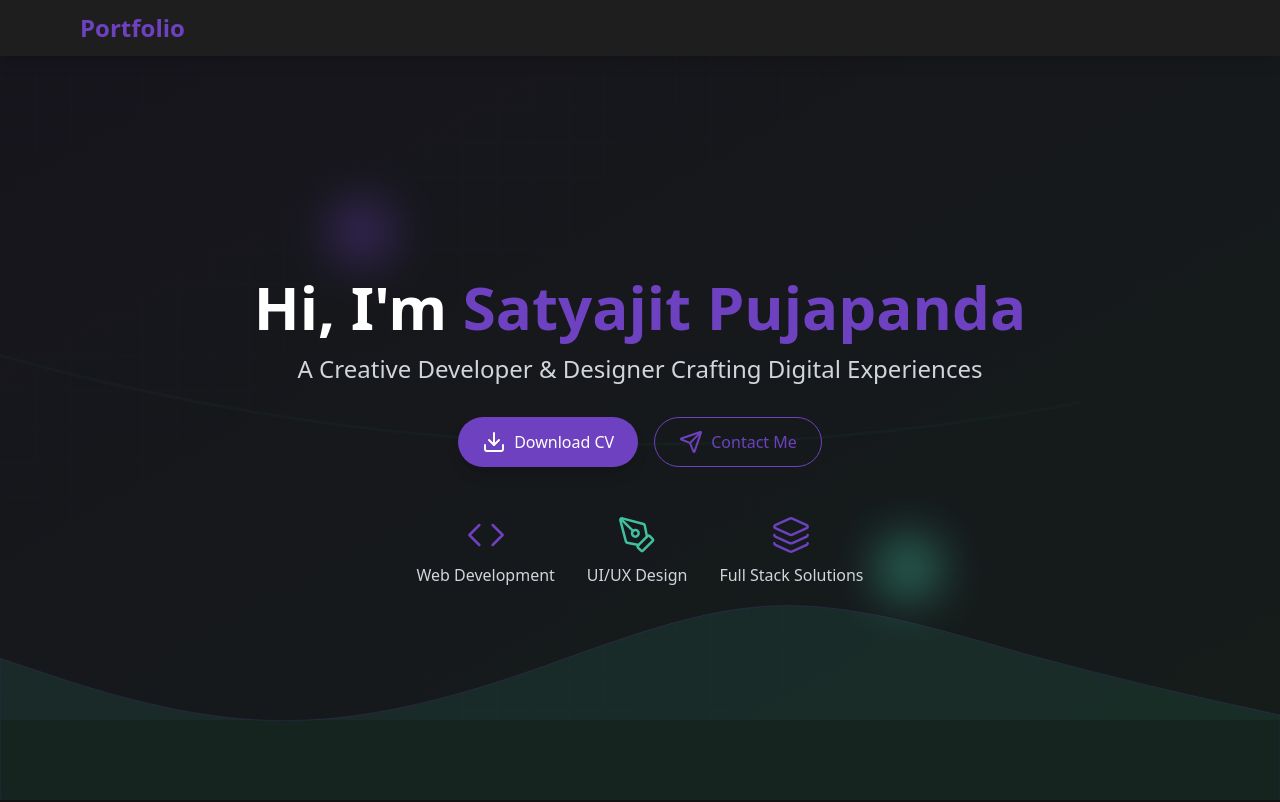
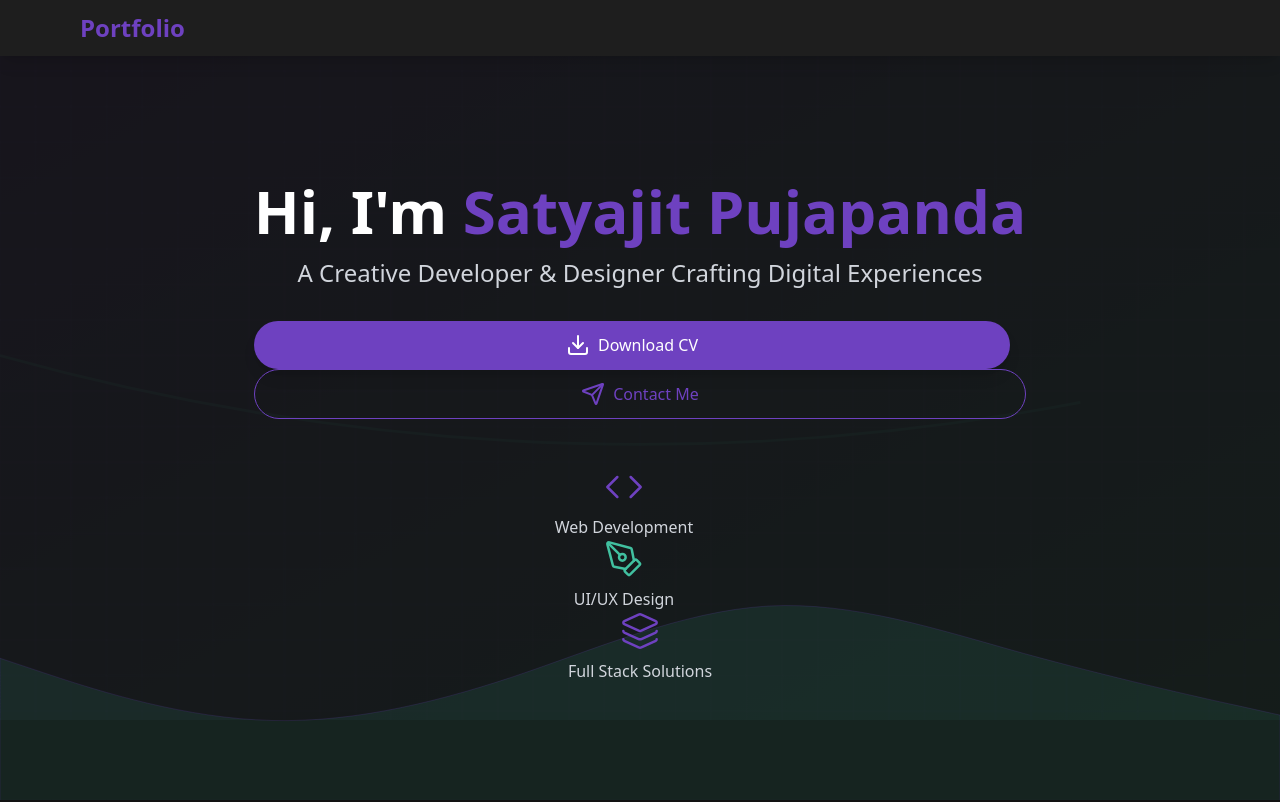
Before and after one commit to 555-Satyajit/internship-task-Portfolio, a React (Vite) app in the folder portfolio/: page / in a window 1280 px wide. Shown: the top 802 px of the page. Built offline with nearby package versions, Linux system fonts and the light colour scheme; a web font is replaced by a local one.

Commit message:
jay jagannatha

```diff
--- a/portfolio/src/templatesss/HeroSection.tsx
+++ b/portfolio/src/templatesss/HeroSection.tsx
@@ -82,7 +82,7 @@ const Hero: React.FC = () => {
           duration: 4,
           repeat: Infinity
         }}
-        className="absolute top-1/4 left-1/4 bg-[#6E41C0] w-16 h-16 rounded-full blur-xl opacity-30"
+        className="absolute top-1/4 left-1/4 bg-[#6E41C0] w-16 h-16 rounded-full blur-xl opacity-30 hidden md:block"
       />
 
       <motion.div
@@ -96,7 +96,7 @@ const Hero: React.FC = () => {
           repeat: Infinity,
           delay: 1
         }}
-        className="absolute bottom-1/4 right-1/4 bg-[#41C0A0] w-16 h-16 rounded-full blur-xl opacity-30"
+        className="absolute bottom-1/4 right-1/4 bg-[#41C0A0] w-16 h-16 rounded-full blur-xl opacity-30 hidden md:block"
       />
 
       <div className="relative z-10 max-w-5xl mx-auto px-4 text-center">
@@ -105,7 +105,7 @@ const Hero: React.FC = () => {
           animate={{ opacity: 1, y: 0 }}
           transition={{ duration: 0.8 }}
         >
-          <h1 className="text-4xl md:text-6xl font-bold mb-4 text-white">
+          <h1 className="text-3xl md:text-5xl lg:text-6xl font-bold mb-4 text-white">
             Hi, I'm <span className="text-[#6E41C0]">Satyajit Pujapanda</span>
           </h1>
 
@@ -113,17 +113,17 @@ const Hero: React.FC = () => {
             initial={{ opacity: 0 }}
             animate={{ opacity: 1 }}
             transition={{ delay: 0.5, duration: 0.8 }}
-            className="text-xl md:text-2xl mb-8 text-gray-300"
+            className="text-lg md:text-xl lg:text-2xl mb-8 text-gray-300"
           >
             A Creative Developer & Designer Crafting Digital Experiences
           </motion.p>
 
-          <div className="flex justify-center space-x-4 mb-12">
+          <div className="flex flex-col sm:flex-row justify-center space-y-4 sm:space-y-0 sm:space-x-4 mb-12">
             <motion.button
               onClick={handleDownload}
               whileHover={{ scale: 1.05 }}
               whileTap={{ scale: 0.95 }}
-              className="flex items-center bg-[#6E41C0] text-white px-6 py-3 rounded-full shadow-lg hover:bg-[#5A36A0] transition-all"
+              className="flex items-center justify-center bg-[#6E41C0] text-white px-6 py-3 rounded-full shadow-lg hover:bg-[#5A36A0] transition-all"
             >
               <Download className="mr-2" /> Download CV
             </motion.button>
@@ -132,14 +132,14 @@ const Hero: React.FC = () => {
               href="#contact"
               whileHover={{ scale: 1.05 }}
               whileTap={{ scale: 0.95 }}
-              className="flex items-center border border-[#6E41C0] text-[#6E41C0] px-6 py-3 rounded-full hover:bg-[#6E41C0] hover:text-white transition-all"
+              className="flex items-center justify-center border border-[#6E41C0] text-[#6E41C0] px-6 py-3 rounded-full hover:bg-[#6E41C0] hover:text-white transition-all"
             >
               <Send className="mr-2" /> Contact Me
             </motion.a>
           </div>
 
           {/* Skills Showcase */}
-          <div className="flex justify-center space-x-8">
+          <div className="flex flex-col sm:flex-row justify-center space-y-6 sm:space-y-0 sm:space-x-8">
             <motion.div
               initial={{ opacity: 0, y: 20 }}
               animate={{ opacity: 1, y: 0 }}
```
